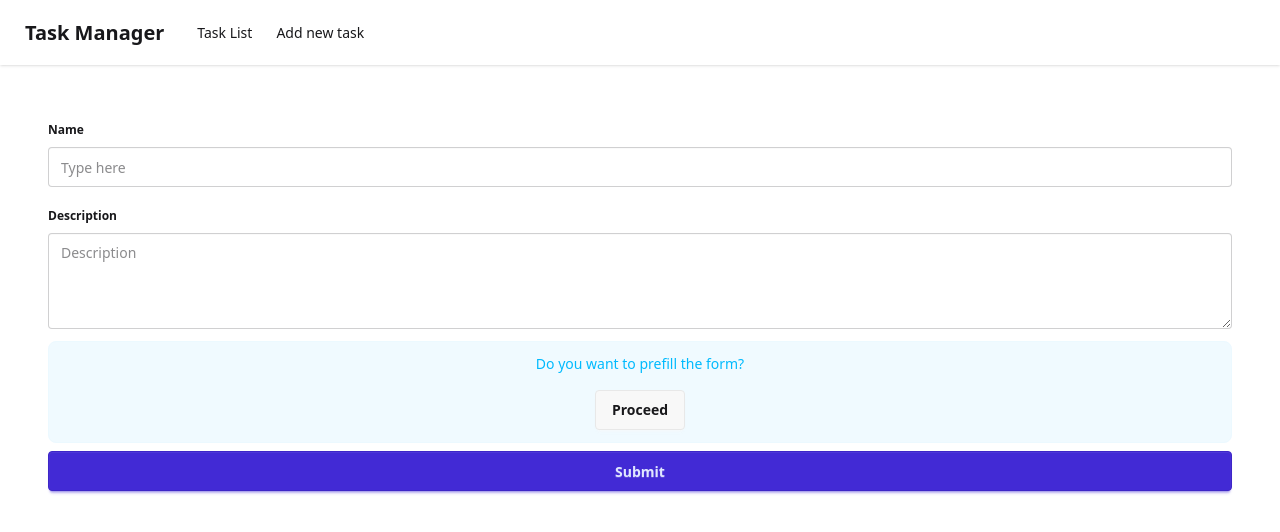
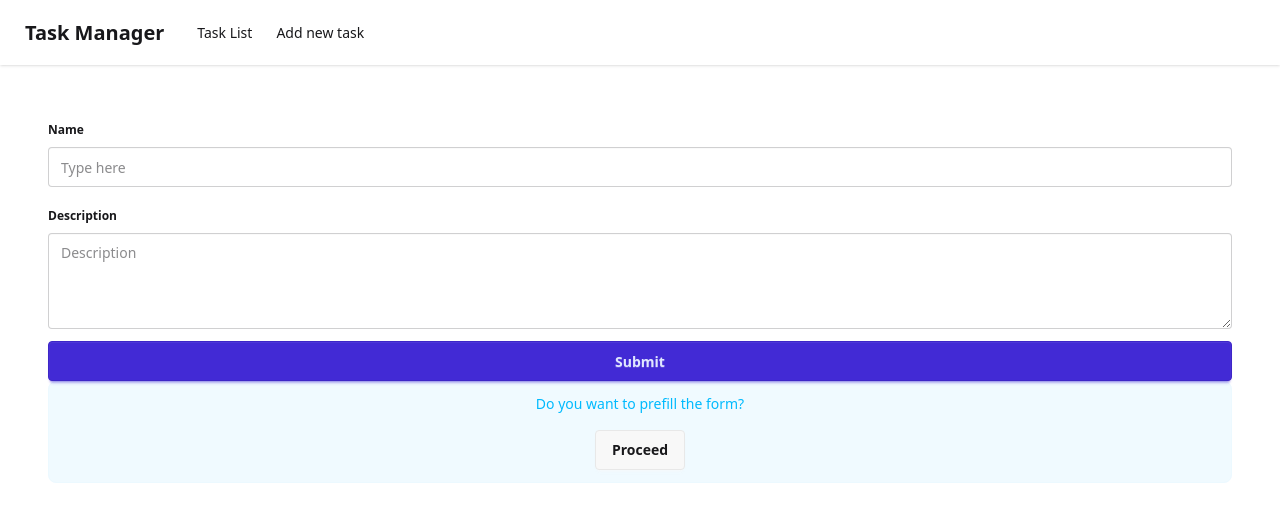
Before and after one commit to ngDevsAndFriends/aaa-angular-demo, an Angular app: page /add-task in a window 1280 px wide. Shown: the top 532 px of the page. Built offline with nearby package versions, Linux system fonts and the light colour scheme.

Commit message:
corrected placement of alert-banner due to issues with the form submission

```diff
--- a/src/app/task-form/task-form.html
+++ b/src/app/task-form/task-form.html
@@ -13,7 +13,7 @@
     ></textarea>
   </fieldset>
 
-  <app-alert-banner message="Do you want to prefill the form?" type="info" (onsubmit)="prefillForm()" />
-
   <button type="submit" class="btn btn-primary">Submit</button>
 </form>
+
+<app-alert-banner message="Do you want to prefill the form?" type="info" (onsubmit)="prefillForm()" />
```
